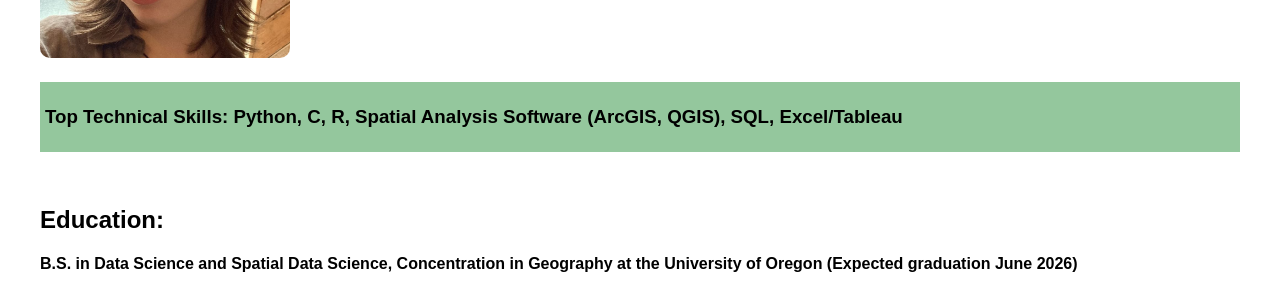
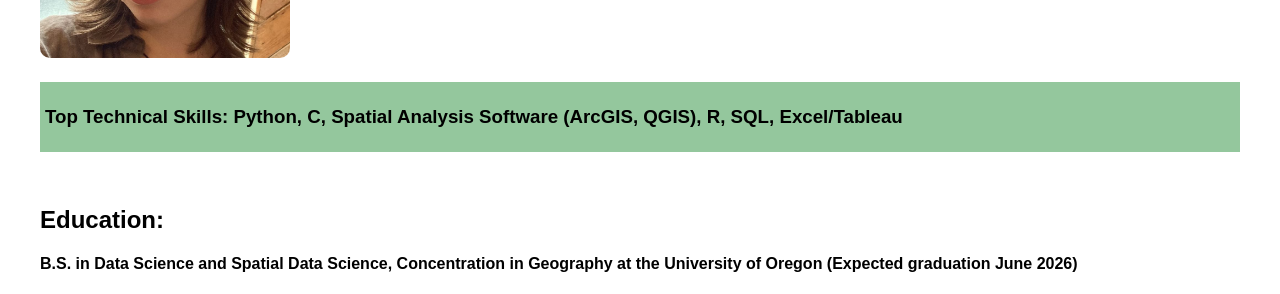
Before and after one commit to siegelhannah/portfolio, a Jekyll site: the page built from index.md, in a window 1280 px wide and 1109 px high. Shown: the part 413-707 px from the top of the window. Built offline with Jekyll 4.4.1, drawn with Linux system fonts in a browser that asks for light colours.

```diff
--- a/index.md
+++ b/index.md
@@ -5,7 +5,7 @@ permalink: /
 ---
 
 <div style="background-color: #94C79D; padding: 5px; display: block; max-width: 100%; margin: 0;">
-    <h3>Top Technical Skills: Python, C, R, Spatial Analysis Software (ArcGIS, QGIS), SQL, Excel/Tableau</h3>
+    <h3>Top Technical Skills: Python, C, Spatial Analysis Software (ArcGIS, QGIS), R, SQL, Excel/Tableau</h3>
 </div>
 
 <br>
```
